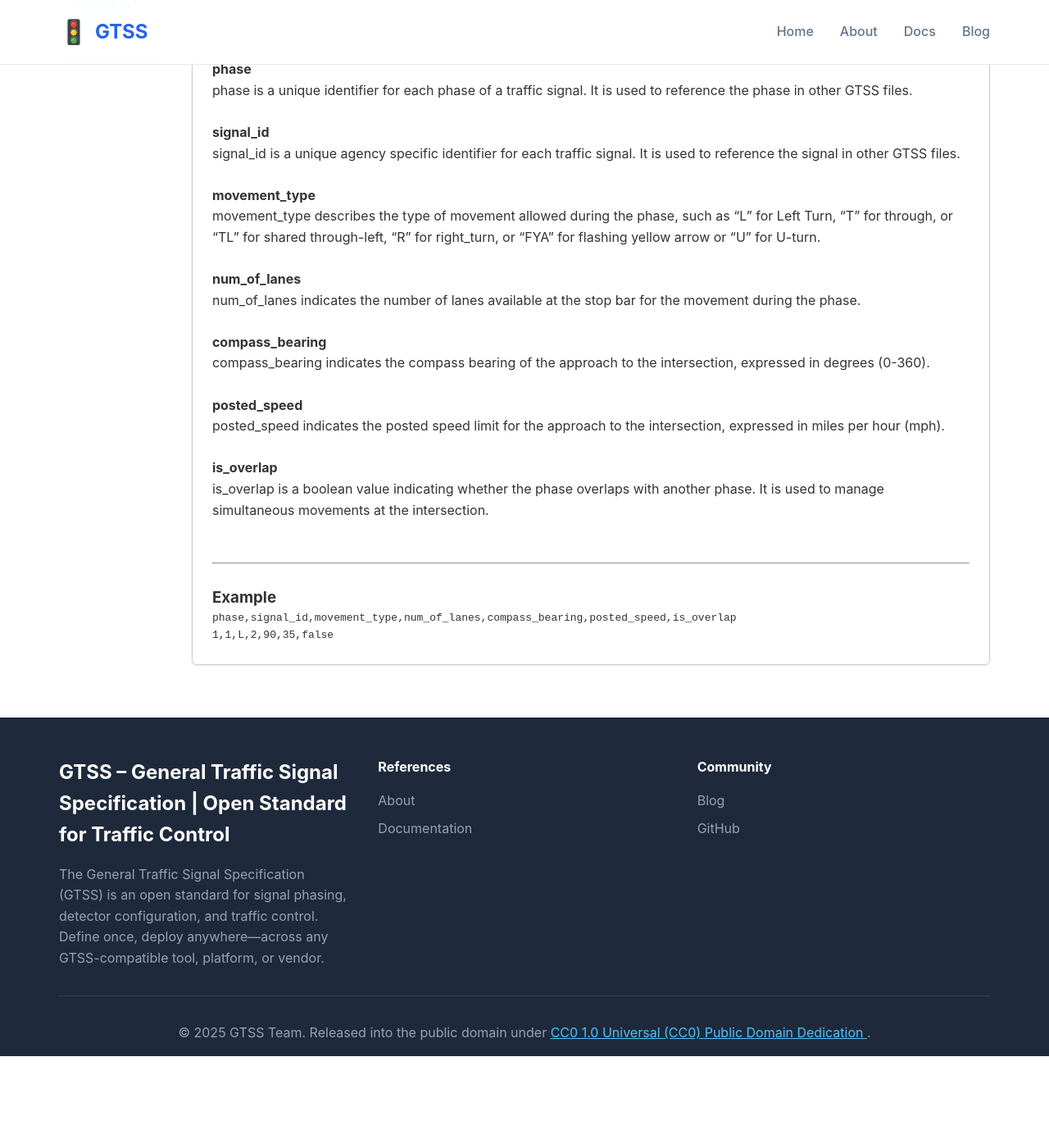
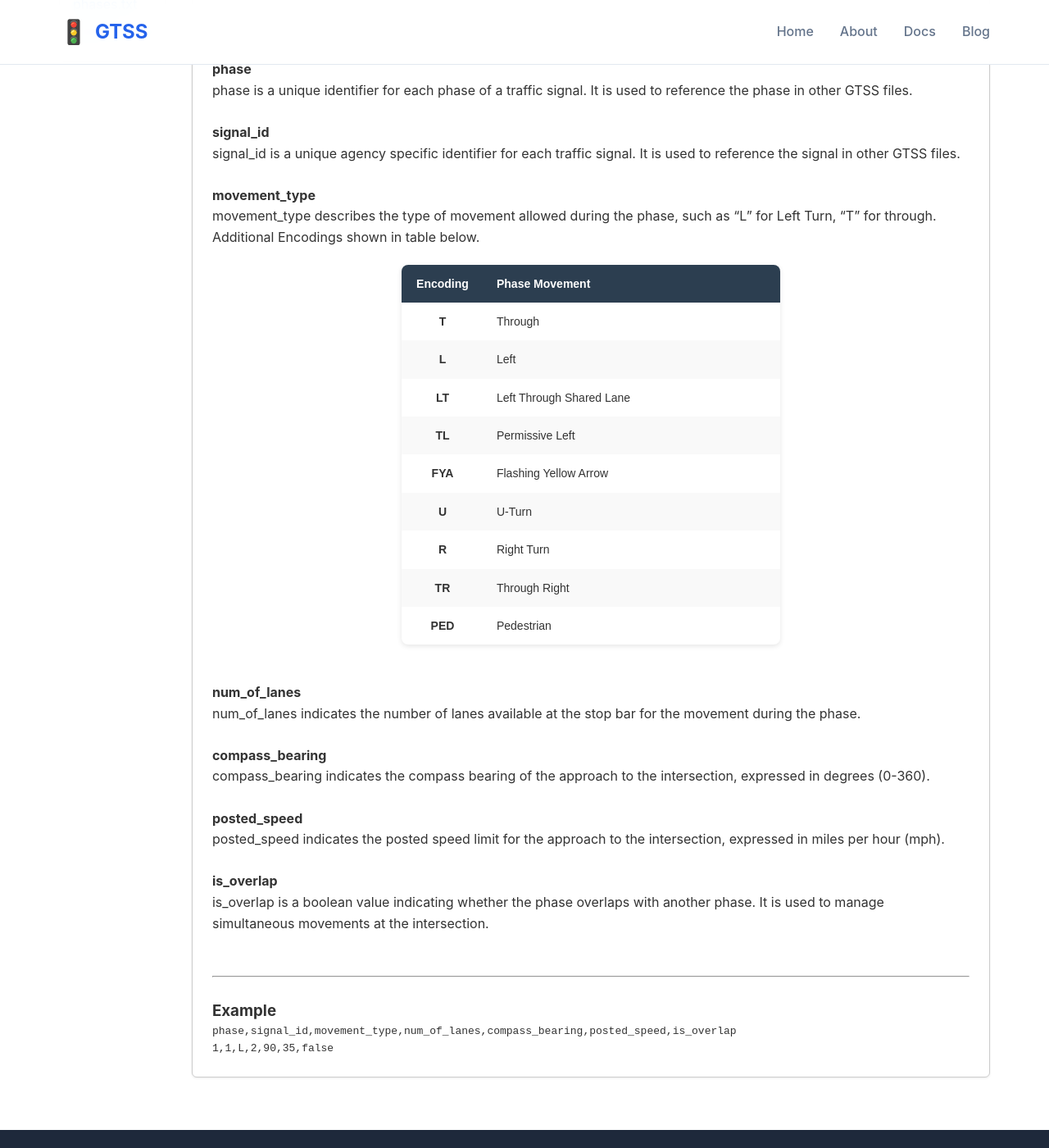
Before and after one commit to redmond2742/GTSS, a Jekyll site: the page built from documentation/phases.md, in a window 1280 px wide and 1400 px high, scrolled down 438 px. Shown: the whole window at 82% size. Built offline with Jekyll 4.4.1, drawn with Linux system fonts in a browser that asks for light colours; before the commit the page ends 1726 px from its top, so only the background shows below that.

Commit message:
minor updates and edits

```diff
--- a/documentation/phases.md
+++ b/documentation/phases.md
@@ -29,7 +29,65 @@ signal_id is a unique agency specific identifier for each traffic signal. It is
 
 #### movement_type
 
-movement_type describes the type of movement allowed during the phase, such as "L" for Left Turn, "T" for through, or "TL" for shared through-left, "R" for right_turn, or "FYA" for flashing yellow arrow or "U" for U-turn.
+movement_type describes the type of movement allowed during the phase, such as "L" for Left Turn, "T" for through. Additional Encodings shown in table below.
+
+<style>
+  table {
+    width: 50%;
+    border-collapse: collapse;
+    font-family: Arial, sans-serif;
+    font-size: 14px;
+    margin: 20px 0;
+    box-shadow: 0 2px 6px rgba(0,0,0,0.1);
+    border-radius: 8px;
+    overflow: hidden;
+  }
+
+  thead {
+    background: #2c3e50;
+    color: #fff;
+    text-align: left;
+  }
+
+  th, td {
+    padding: 12px 16px;
+  }
+
+  tbody tr:nth-child(even) {
+    background: #f9f9f9;
+  }
+
+  tbody tr:hover {
+    background: #eaf2f8;
+  }
+
+  th:first-child, td:first-child {
+    font-weight: bold;
+    text-align: center;
+    width: 100px;
+  }
+</style>
+<center>
+<table>
+  <thead>
+    <tr>
+      <th>Encoding</th>
+      <th>Phase Movement</th>
+    </tr>
+  </thead>
+  <tbody>
+    <tr><td>T</td><td>Through</td></tr>
+    <tr><td>L</td><td>Left</td></tr>
+    <tr><td>LT</td><td>Left Through Shared Lane</td></tr>
+    <tr><td>TL</td><td>Permissive Left</td></tr>
+    <tr><td>FYA</td><td>Flashing Yellow Arrow</td></tr>
+    <tr><td>U</td><td>U-Turn</td></tr>
+    <tr><td>R</td><td>Right Turn</td></tr>
+    <tr><td>TR</td><td>Through Right</td></tr>
+    <tr><td>PED</td><td>Pedestrian</td></tr>
+  </tbody>
+</table>
+</center>
 
 <br>
 
```
Also changed, not shown: documentation/agency.md (+1 -1 lines), documentation/detectors.md (+2 -0 lines).
